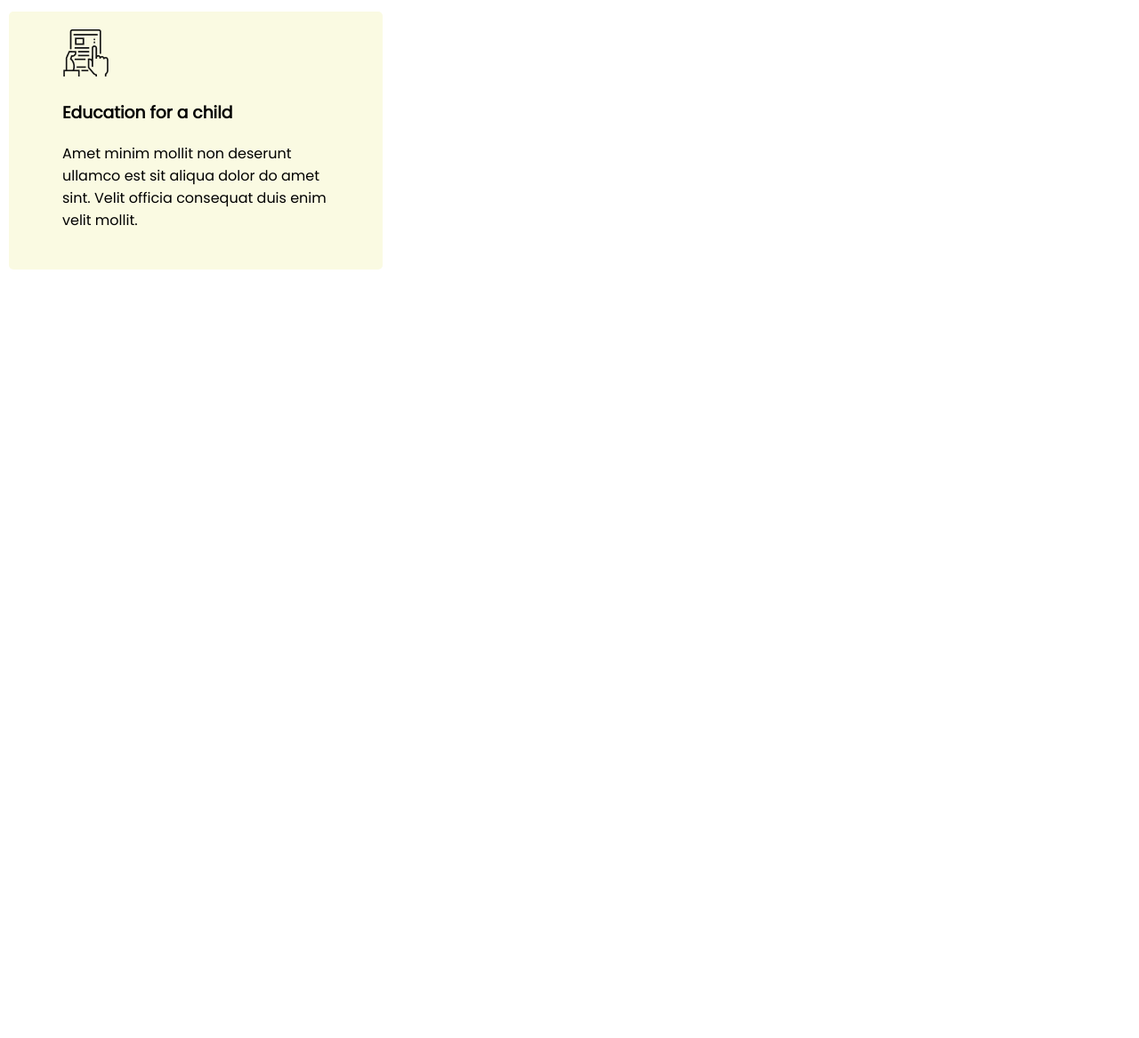
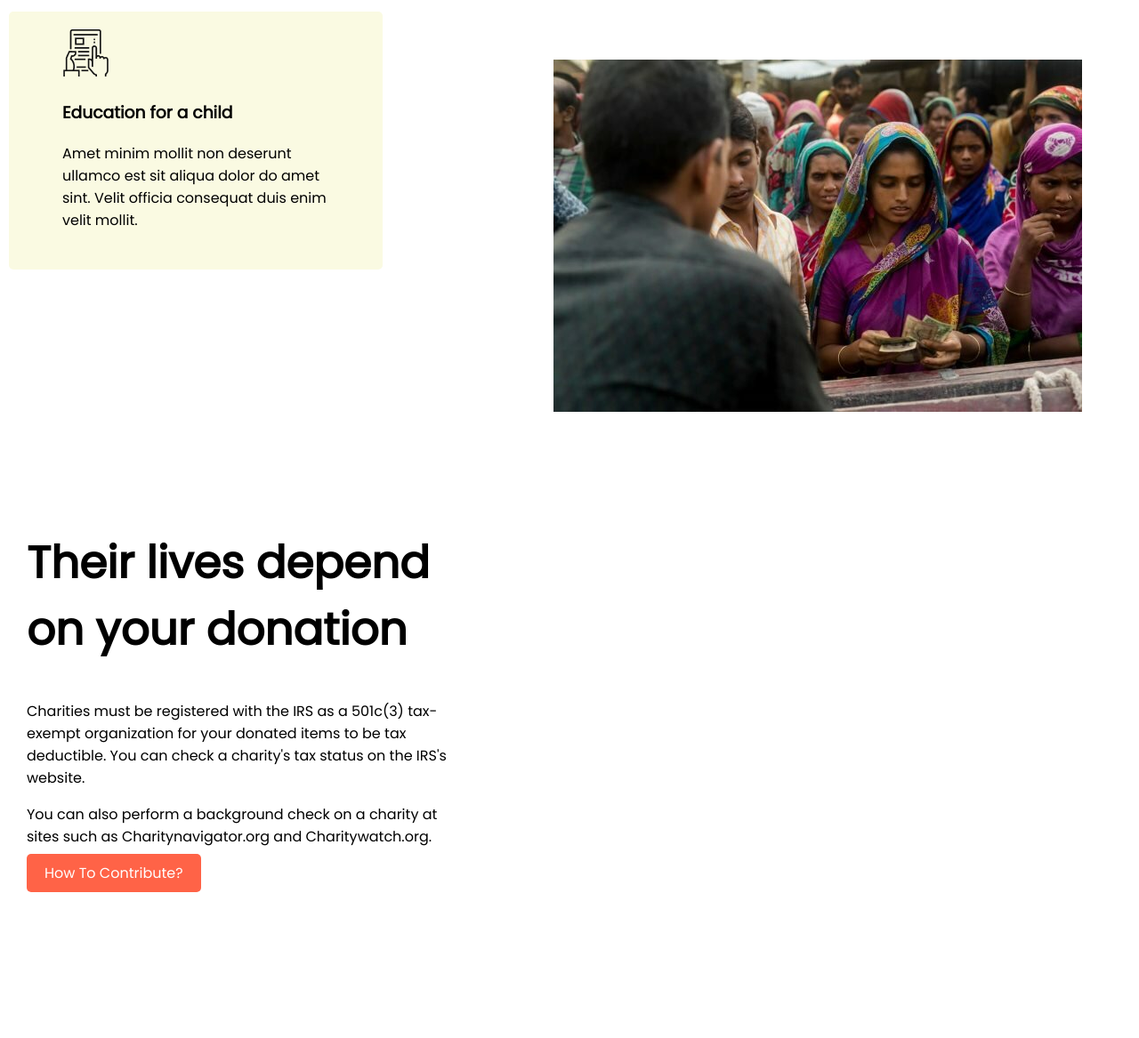
Before and after one commit to RabeyaAkter12/Donate-altime, a plain HTML site: page index.html in a window 1280 px wide. Shown: the part 1516-2683 px from the top of the page at 89% size. Before the commit the page ends 1829 px from the top, so only its background shows below. Drawn offline with Linux system fonts and the light colour scheme.

Commit message:
70% compelet

```diff
--- a/index.html
+++ b/index.html
@@ -91,14 +91,32 @@
 
         <div class="side-box-3">
             <img id="clear-div" src="images/Frame-1.png" alt="">
-            <h3 style="text-align: content">Education for a child</h3>
-            <p style="text-align: content"> Amet minim mollit non deserunt
+            <h3>Education for a child</h3>
+            <p> Amet minim mollit non deserunt
                 ullamco est sit aliqua dolor do amet
                 sint. Velit officia consequat duis enim
-                velit mollit.</p>
+                velit mollit.</p> <br>
         </div>
+    </section>
+    <section>
 
+
+        <div class="half-img">
+            <img src="images/donation1.jpg" alt="">
         </div>
+        <div class="half">
+            <h1>Their lives depend on your donation </h1>
+
+            <p>Charities must be registered with the IRS as a 501c(3) tax-exempt organization for your donated items to
+                be tax deductible. You can check a charity's tax status on the IRS's website.</p>
+            <p>You can also perform a
+                background check on a charity at sites such as Charitynavigator.org and Charitywatch.org.</p>
+            <a class="chelck-me" href="file:///C:/porjects/developer-portfolio/index.html"> How To Contribute?</a>
+
+
+
+
+
     </section>
     </div>
     </section>
--- a/style.css
+++ b/style.css
@@ -116,3 +116,29 @@ h1 {
     background-color: rgb(250, 250, 226);
     border-radius: 5px;
 }
+
+
+
+.half {
+    float: left;
+    margin: 10px;
+    padding: 10px 20px;
+    width: 500px;
+    height: 600px;
+}
+
+.chelck-me {
+    text-decoration: none;
+    background-color: tomato;
+    padding: 10px 20px;
+    color: white;
+    border-radius: 5px;
+}
+
+.half-img {
+    float: right;
+    padding: 5%;
+
+
+
+}
```
Also changed, not shown: 1 other file.
